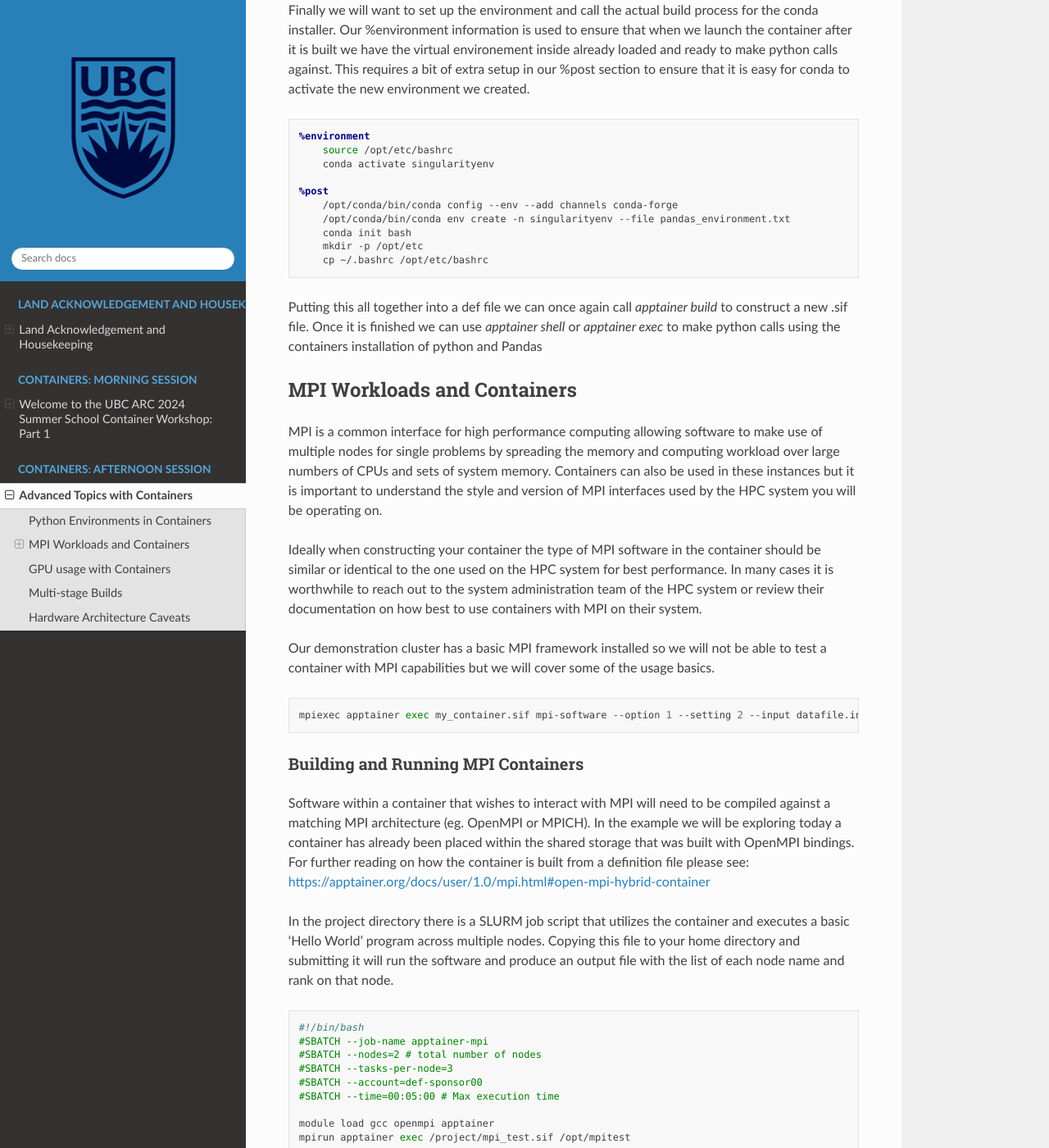
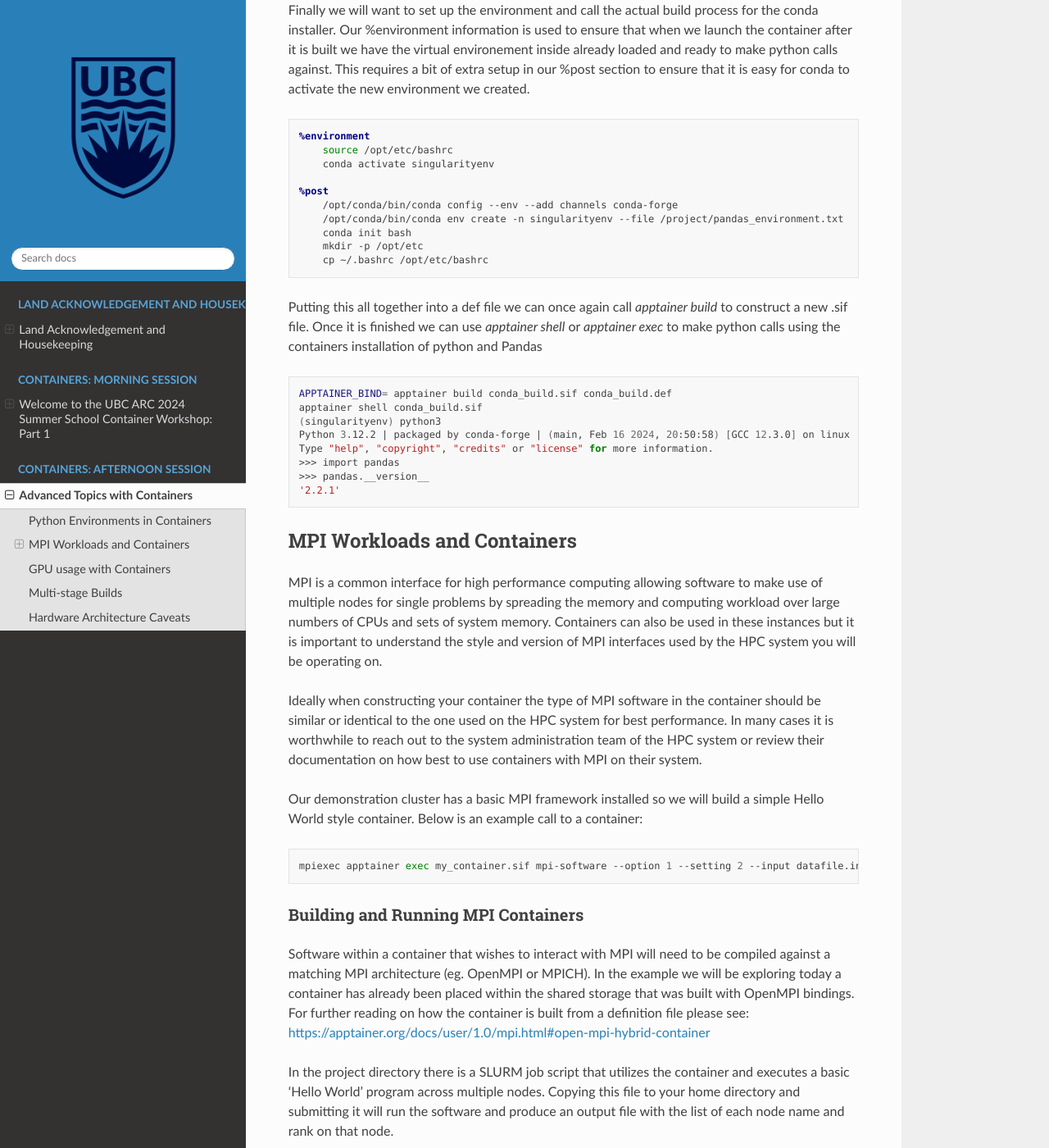
Before and after one commit to KenBigelow/UBC-Summer-School-2024, a Sphinx documentation site: the page built from docs/source/ApptainerSummerSchool_Part2.rst, in a window 1280 px wide and 1400 px high, scrolled down 934 px. Shown: the whole window at 82% size. Built offline with Sphinx 7.4.7 and the Read the Docs theme 2.0.0, drawn with Linux system fonts in a browser that asks for light colours; some of the changed text lies outside the part shown.

Commit message:
Update file locations

```diff
--- a/docs/source/ApptainerSummerSchool_Part2.rst
+++ b/docs/source/ApptainerSummerSchool_Part2.rst
@@ -25,7 +25,7 @@
 .. code-block:: singularity
 
   %files
-      pandas_environment.txt
+      /project/pandas_environment.txt
 
 Finally we will want to set up the environment and call the actual build process for the conda installer. Our %environment information is used to ensure that when we launch the container after it is built we have the virtual environement inside already loaded and ready to make python calls against. This requires a bit of extra setup in our %post section to ensure that it is easy for conda to activate the new environment we created.
 
@@ -37,13 +37,23 @@
 
   %post
       /opt/conda/bin/conda config --env --add channels conda-forge
-      /opt/conda/bin/conda env create -n singularityenv --file pandas_environment.txt
+      /opt/conda/bin/conda env create -n singularityenv --file /project/pandas_environment.txt
       conda init bash
       mkdir -p /opt/etc
       cp ~/.bashrc /opt/etc/bashrc
 
 Putting this all together into a def file we can once again call `apptainer build` to construct a new .sif file. Once it is finished we can use `apptainer shell` or `apptainer exec` to make python calls using the containers installation of python and Pandas
 
+.. code-block:: bash
+
+  APPTAINER_BIND= apptainer build conda_build.sif conda_build.def
+  apptainer shell conda_build.sif
+  (singularityenv) python3
+  Python 3.12.2 | packaged by conda-forge | (main, Feb 16 2024, 20:50:58) [GCC 12.3.0] on linux
+  Type "help", "copyright", "credits" or "license" for more information.
+  >>> import pandas
+  >>> pandas.__version__
+  '2.2.1'
 
 
 
@@ -54,7 +64,7 @@
 
 Ideally when constructing your container the type of MPI software in the container should be similar or identical to the one used on the HPC system for best performance. In many cases it is worthwhile to reach out to the system administration team of the HPC system or review their documentation on how best to use containers with MPI on their system.
 
-Our demonstration cluster has a basic MPI framework installed so we will not be able to test a container with MPI capabilities but we will cover some of the usage basics.
+Our demonstration cluster has a basic MPI framework installed so we will build a simple Hello World style container. Below is an example call to a container:
 
 .. code-block:: bash
 
```
